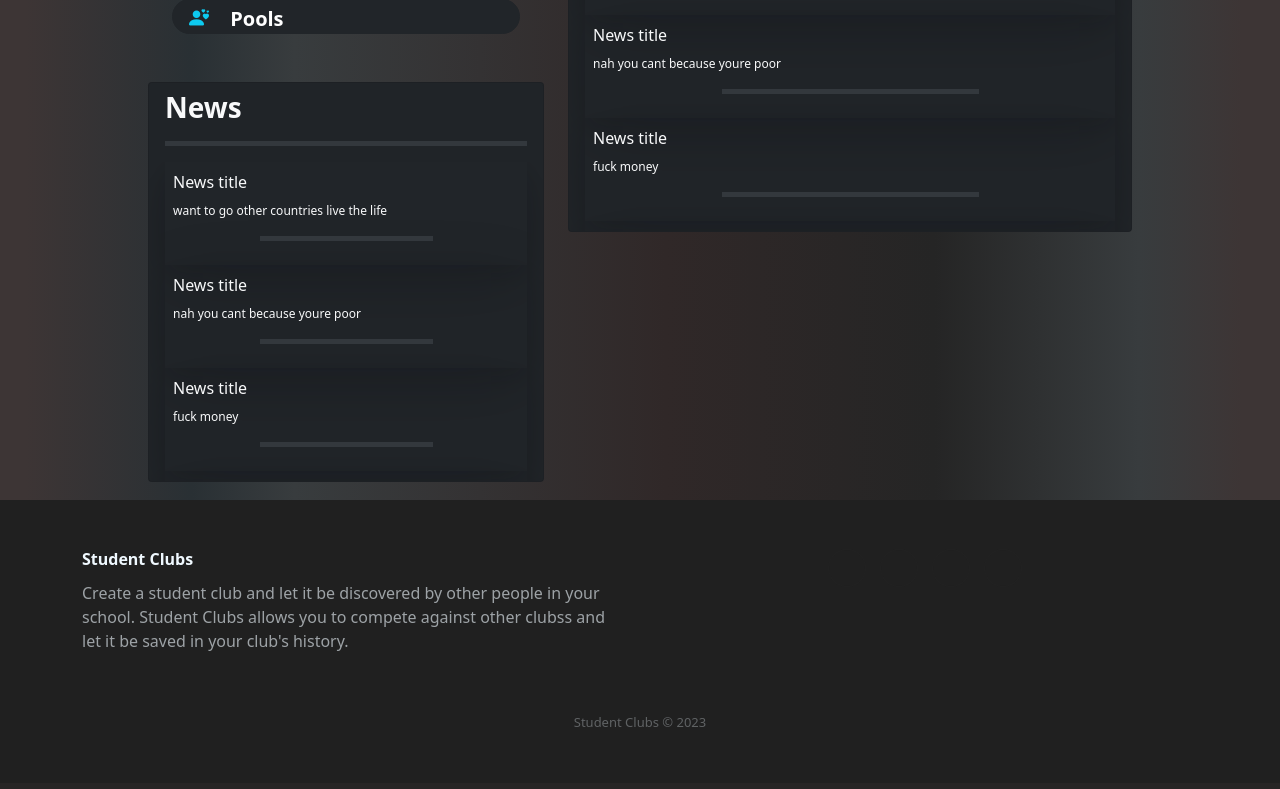
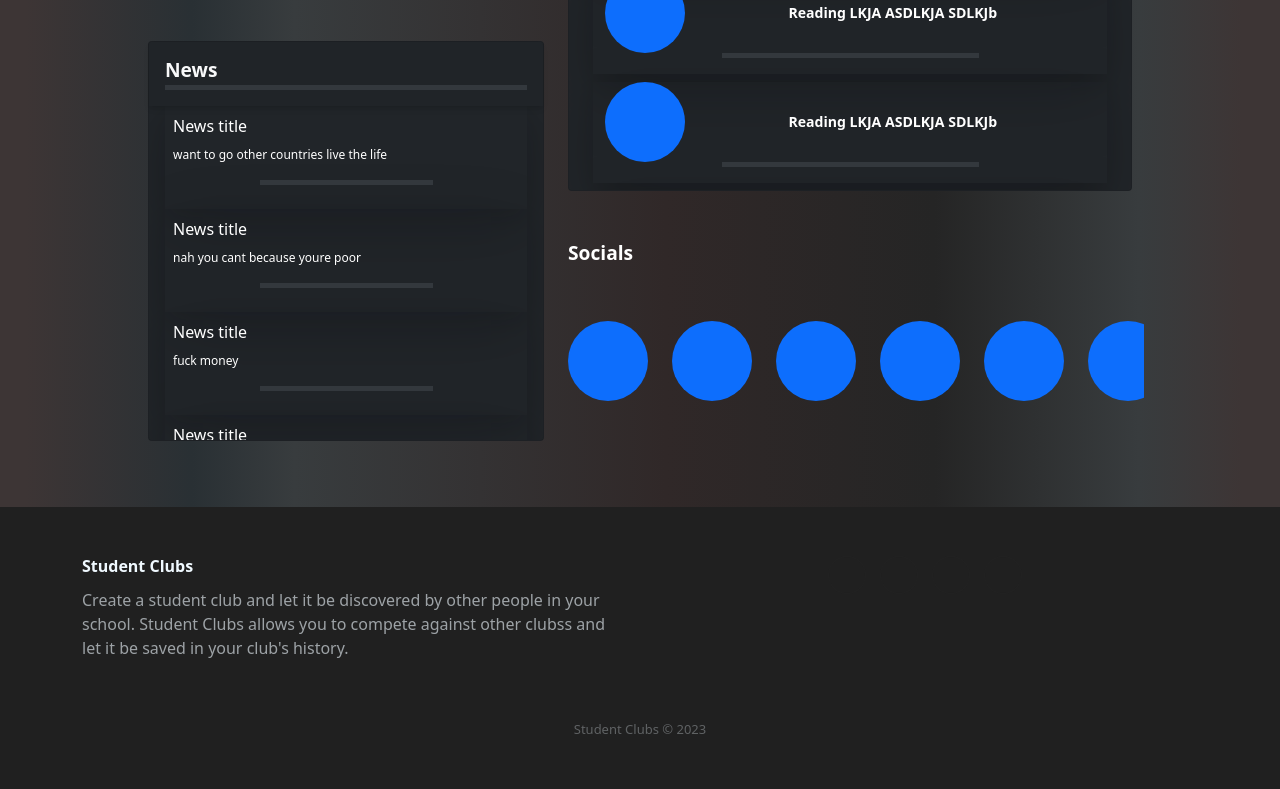
Before and after one commit to Gamaco/StudentClubs, a Django app: page /clubinformation/ in a window 1280 px wide. Shown: the part 746-1535 px from the top of the page. Before the commit the page ends 1473 px from the top, so only its background shows below. Run offline with Django 3.2, Linux system fonts and the light colour scheme; some libraries are stand-ins or nearby versions.

Commit message:
added base look

```diff
--- a/website/static/main.css
+++ b/website/static/main.css
@@ -333,6 +333,10 @@
     font-size: clamp(1.25rem, 3cqw, 1.75rem);
   }
 
+  .club-description-text {
+    font-size: clamp(0.75rem, 1.1cqw, 1.75rem);
+  }
+
   .club-action-button {
     height: 35px!important;
   }
@@ -344,12 +348,64 @@
 
   .club-news-container .card-body {
     max-height: 400px;
+    color: rgb(0, 0, 0, 0);
+    -webkit-text-fill-color: white;
+    transition: color 0.5s;
+  }
+
+  .club-news-container .card-body:hover {
+    color: lightblue;
   }
 
   .club-news-container .card-body::-webkit-scrollbar{
-    background: none;
+    border-radius: 10px;
+    width: 5px;
+    background-clip: padding-box;
   }
 
   .club-news-container .card-body::-webkit-scrollbar-thumb{
-    background: lightblue;
+    border-radius: 10px;
+    box-shadow: inset 0 0 0 5px;
   }
+
+  .club-page-card-title {
+    font-size: clamp(1rem, 1.5cqw, 1.75rem);
+  }
+
+  .club-page-card-new-competition .club-avatar {
+    width: clamp(40px, 8cqw, 80px);
+    height: clamp(40px, 8cqw, 80px);
+  }
+
+  .club-page-card-new-competition .club-name {
+    font-size: clamp(0.75rem, 1.1cqw, 1.75rem);
+  }
+
+  .club-socials-container {
+    height: 250px;
+    touch-action: pan-x;
+    color: rgb(0, 0, 0, 0);
+    -webkit-text-fill-color: white;
+    transition: color 0.5s;
+  }
+
+  .club-socials-container:hover{
+    color: lightblue;
+  }
+
+  .club-socials-container::-webkit-scrollbar{
+    border-radius: 10px;
+    height: 5px;
+    background-clip: padding-box;
+  }
+
+  .club-socials-container::-webkit-scrollbar-thumb{
+    border-radius: 10px;
+    box-shadow: inset 0 0 0 5px;
+  }
+
+  .club-social-circle {
+    display: inline-block;
+    width: clamp(40px, var(--circle-size), 80px);
+    height: clamp(40px, var(--circle-size), 80px);
+  }
--- a/website/templates/clubinformation.html
+++ b/website/templates/clubinformation.html
@@ -23,17 +23,18 @@
     <!-- Club content container -->
     <div class="p-2" style="max-width: 1000px; margin: 0 auto;">
         <!-- Club's information - description -->
-        <div>
+        <div class="club-description-text">
             Lorem ipsum dolor sit amet consectetur adipisicing elit. Esse numquam tempore reprehenderit laudantium enim, harum quod minima vel voluptate sunt repudiandae iure pariatur! Laboriosam qui impedit atque, tempore velit quo iusto assumenda, blanditiis recusandae porro hic voluptate dolorem accusantium laudantium totam fuga modi incidunt quasi nisi quibusdam voluptatibus aliquam error vel. Perspiciatis recusandae ea tempore doloribus eius, beatae voluptas autem iste corrupti dolore id asperiores minus accusamus alias vel sed praesentium. Labore iste quas, sint praesentium porro quidem? Optio, eius modi labore exercitationem qui accusamus enim nobis, similique accusantium soluta repellat velit! Tenetur mollitia quod asperiores possimus dolore tempora illo.
             <hr class="bg-secondary border-5 border-top border-secondary opacity-25">
         </div>
 
         <div class="row">
+            <!-- Club actions and news -->
             <div class="col-5">
                 <!-- Club actions -->
                 <div class="d-grid gap-2 pb-5">
                     <!-- Join Club button -->
-                    <button type="button" class="btn btn-info btn-lg mx-3 border-0"><b>Join this club</b></button>
+                    <a href="#" role="button" class="btn btn-info btn-lg mx-3 border-0"><b>Join this club</b></a>
 
                     <!-- Club files button -->
                     <a href="#" role="button" class="position-relative btn btn-dark btn-lg mx-4 club-action-button">
@@ -71,9 +72,9 @@
 
                 <!-- Club news -->
                 <div class="card club-news-container w-100 bg-dark">
-                    <div class="card-header border-0 pb-0">
-                        <h3 class="m-0"><b>News</b></h3>
-                        <hr class="bg-secondary border-5 border-top border-secondary opacity-25">
+                    <div class="card-header border-0 pb-0 pt-3" style="box-shadow: rgba(0, 0, 0, 0.1) 0px 4px 6px -1px, rgba(0, 0, 0, 0.06) 0px 2px 4px -1px;">
+                        <h3 class="m-0 club-page-card-title"><b>News</b></h3>
+                        <hr class="bg-secondary border-5 border-top border-secondary opacity-25 mt-1">
                     </div>
 
                     <div class="card-body pt-0" style="overflow-y: auto;">
@@ -127,63 +128,104 @@
 
                 </div>
             </div>
+            <!-- Club competitions and socials -->
             <div class="col-7">
-                <!-- Club news -->
-                <div class="card club-news-container w-100 bg-dark">
-                    <div class="card-header border-0 pb-0">
-                        <h3 class="m-0"><b>Current Competitions</b></h3>
-                        <hr class="bg-secondary border-5 border-top border-secondary opacity-25">
+                <!-- Club competitions -->
+                <div class="card club-news-container w-100 bg-dark mb-5">
+                    <div class="card-header border-0 pb-0 pt-3" style="box-shadow: rgba(0, 0, 0, 0.1) 0px 4px 6px -1px, rgba(0, 0, 0, 0.06) 0px 2px 4px -1px;">
+                        <div class="row">
+                            <div class="col-9">
+                                <h3 class="m-0 club-page-card-title"><b>Current Competitions</b></h3>
+                                <hr class="bg-secondary border-5 border-top border-secondary opacity-25 mt-1" style="height: 0px;">
+                            </div>
+                            <div class="col-3 px-0">
+                                <a href="#" role="button" class="btn btn-info btn-sm border-0 w-75 mx-auto d-flex justify-content-center align-items-center">
+                                    <b>Create</b>
+                                </a>
+                            </div>
+                        </div>
+
                     </div>
 
                     <div class="card-body pt-0" style="overflow-y: auto;">
 
-                        <!-- New -->
-                        <div class="p-2" style="box-shadow: rgba(17, 17, 26, 0.1) 0px 8px 24px, rgba(17, 17, 26, 0.1) 0px 16px 56px, rgba(17, 17, 26, 0.1) 0px 24px 80px;">
-                            <div class="card-title">News title</div>
-                            <p class="card-text">
-                                want to go other countries live the life
-                            </p>
+                        <!-- New Competition -->
+                        <div class="row m-2 club-page-card-new-competition justify-content-center align-items-center" style="box-shadow: rgba(17, 17, 26, 0.1) 0px 8px 24px, rgba(17, 17, 26, 0.1) 0px 16px 56px, rgba(17, 17, 26, 0.1) 0px 24px 80px;">
+                            <div class="col-lg-2 col-md-12">
+                                <avatar class="club-avatar bg-primary rounded-circle d-block float-none mx-auto"></avatar>
+                            </div>
+                            <div class="col-lg-10 col-md-12">
+                                <p class="text-center text-wrap club-avatar-label m-0 club-name" ><b>Reading  LKJA  ASDLKJA SDLKJb</b></p>
+                            </div>
                             <hr class="bg-secondary border-5 border-top border-secondary opacity-25 w-50 mx-auto">
                         </div>
 
-                        <!-- New -->
-                        <div class="p-2" style="box-shadow: rgba(17, 17, 26, 0.1) 0px 8px 24px, rgba(17, 17, 26, 0.1) 0px 16px 56px, rgba(17, 17, 26, 0.1) 0px 24px 80px;">
-                            <div class="card-title">News title</div>
-                            <p class="card-text">
-                                nah you cant because youre poor
-                            </p>
+                        <!-- New Competition -->
+                        <div class="row m-2 club-page-card-new-competition justify-content-center align-items-center" style="box-shadow: rgba(17, 17, 26, 0.1) 0px 8px 24px, rgba(17, 17, 26, 0.1) 0px 16px 56px, rgba(17, 17, 26, 0.1) 0px 24px 80px;">
+                            <div class="col-lg-2 col-md-12">
+                                <avatar class="club-avatar bg-primary rounded-circle d-block float-none mx-auto"></avatar>
+                            </div>
+                            <div class="col-lg-10 col-md-12">
+                                <p class="text-center text-wrap club-avatar-label m-0 club-name" ><b>Reading  LKJA  ASDLKJA SDLKJb</b></p>
+                            </div>
                             <hr class="bg-secondary border-5 border-top border-secondary opacity-25 w-50 mx-auto">
                         </div>
 
-                        <!-- New -->
-                        <div class="p-2" style="box-shadow: rgba(17, 17, 26, 0.1) 0px 8px 24px, rgba(17, 17, 26, 0.1) 0px 16px 56px, rgba(17, 17, 26, 0.1) 0px 24px 80px;">
-                            <div class="card-title">News title</div>
-                            <p class="card-text">
-                                fuck money
-                            </p>
+                        <!-- New Competition -->
+                        <div class="row m-2 club-page-card-new-competition justify-content-center align-items-center" style="box-shadow: rgba(17, 17, 26, 0.1) 0px 8px 24px, rgba(17, 17, 26, 0.1) 0px 16px 56px, rgba(17, 17, 26, 0.1) 0px 24px 80px;">
+                            <div class="col-lg-2 col-md-12">
+                                <avatar class="club-avatar bg-primary rounded-circle d-block float-none mx-auto"></avatar>
+                            </div>
+                            <div class="col-lg-10 col-md-12">
+                                <p class="text-center text-wrap club-avatar-label m-0 club-name" ><b>Reading  LKJA  ASDLKJA SDLKJb</b></p>
+                            </div>
                             <hr class="bg-secondary border-5 border-top border-secondary opacity-25 w-50 mx-auto">
                         </div>
 
-                        <!-- New -->
-                        <div class="p-2" style="box-shadow: rgba(17, 17, 26, 0.1) 0px 8px 24px, rgba(17, 17, 26, 0.1) 0px 16px 56px, rgba(17, 17, 26, 0.1) 0px 24px 80px;">
-                            <div class="card-title">News title</div>
-                            <p class="card-text">
-                                fuck money
-                            </p>
-                            <hr class="bg-secondary border-5 border-top border-secondary opacity-25 w-50 mx-auto">
-                        </div>
-
-                        <!-- New -->
-                        <div class="p-2" style="box-shadow: rgba(17, 17, 26, 0.1) 0px 8px 24px, rgba(17, 17, 26, 0.1) 0px 16px 56px, rgba(17, 17, 26, 0.1) 0px 24px 80px;">
-                            <div class="card-title">News title</div>
-                            <p class="card-text">
-                                fuck money
-                            </p>
+                        <!-- New Competition -->
+                        <div class="row m-2 club-page-card-new-competition justify-content-center align-items-center" style="box-shadow: rgba(17, 17, 26, 0.1) 0px 8px 24px, rgba(17, 17, 26, 0.1) 0px 16px 56px, rgba(17, 17, 26, 0.1) 0px 24px 80px;">
+                            <div class="col-lg-2 col-md-12">
+                                <avatar class="club-avatar bg-primary rounded-circle d-block float-none mx-auto"></avatar>
+                            </div>
+                            <div class="col-lg-10 col-md-12">
+                                <p class="text-center text-wrap club-avatar-label m-0 club-name" ><b>Reading  LKJA  ASDLKJA SDLKJb</b></p>
+                            </div>
                             <hr class="bg-secondary border-5 border-top border-secondary opacity-25 w-50 mx-auto">
                         </div>
 
                     </div>
 
+                </div>
+
+                <!-- Socials -->
+                <div class="position-relative club-socials-container row flex-row flex-nowrap gap-0 justify-content-left align-items-center" style="overflow-x: auto; --circle-size: 8cqw;">
+                    <div class="position-absolute top-0 start-0 club-page-card-title">
+                        <b>Socials</b>
+                    </div>
+                    <div class="col-auto">
+                        <avatar class="club-social-circle bg-primary rounded-circle"></avatar>
+                    </div>
+                    <div class="col-auto">
+                        <avatar class="club-social-circle bg-primary rounded-circle"></avatar>
+                    </div>
+                    <div class="col-auto">
+                        <avatar class="club-social-circle bg-primary rounded-circle"></avatar>
+                    </div>
+                    <div class="col-auto">
+                        <avatar class="club-social-circle bg-primary rounded-circle"></avatar>
+                    </div>
+                    <div class="col-auto">
+                        <avatar class="club-social-circle bg-primary rounded-circle"></avatar>
+                    </div>
+                    <div class="col-auto">
+                        <avatar class="club-social-circle bg-primary rounded-circle"></avatar>
+                    </div>
+                    <div class="col-auto">
+                        <avatar class="club-social-circle bg-primary rounded-circle"></avatar>
+                    </div>
+                    <div class="col-auto">
+                        <avatar class="club-social-circle bg-primary rounded-circle"></avatar>
+                    </div>
                 </div>
             </div>
         </div>
```
